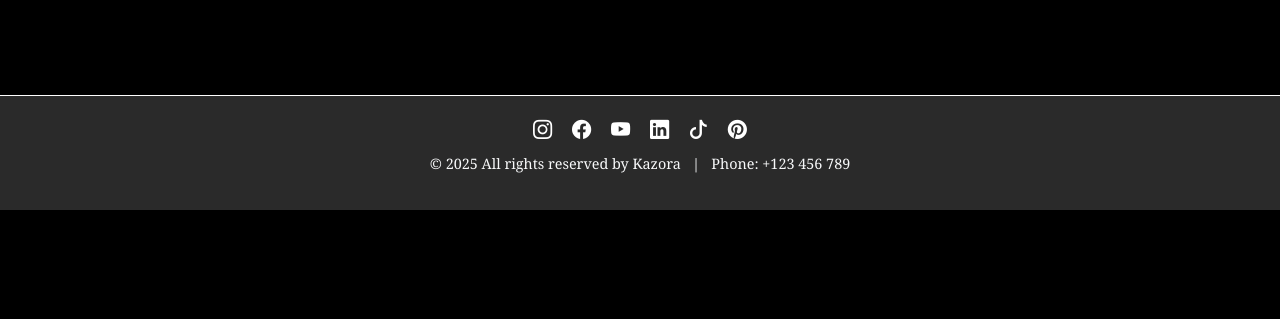
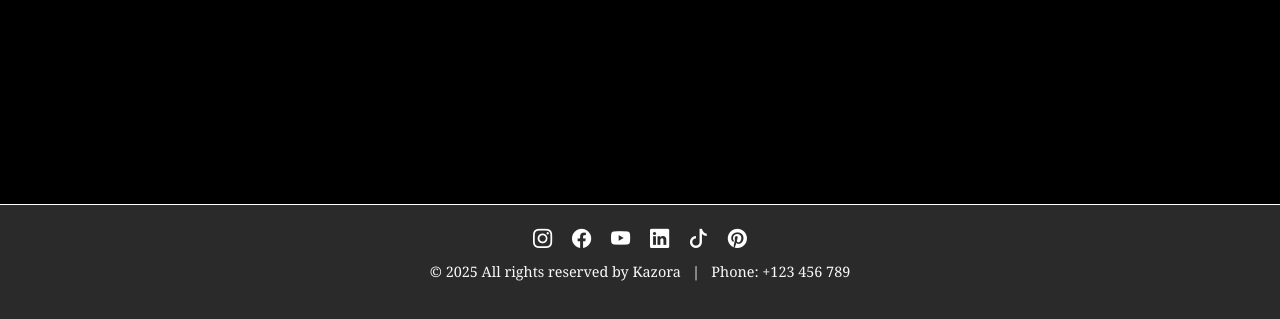
Before and after one commit to KrishnaBihari04/Kazora, a PHP site: page /products.php in a window 1280 px wide. Shown: the part 481-800 px from the top of the page. Run offline with PHP 8.4, Linux system fonts and the light colour scheme; data that the repository does not hold is empty.

Commit message:
products beter gemaakt

```diff
--- a/products.php
+++ b/products.php
@@ -21,6 +21,11 @@ if ($row = $result->fetch_assoc()) {
 $page_title = "Kazora – " . $category_name;
 require 'header.php';
 ?>
+
+<!-- Begin wrapper -->
+<div class="d-flex flex-column min-vh-100 bg-black">
+
+    <!-- Hero -->
     <section class="hero d-flex justify-content-center align-items-center text-center position-relative" style="height: 60vh; background: url('https://i.pinimg.com/originals/b9/4e/18/b94e18ea40626f10bc67eaba042ec415.gif') center center / cover no-repeat;">
         <div class="overlay position-absolute w-100 h-100" style="background: rgba(18, 18, 18, 0.7); top: 0; left: 0;"></div>
         <div class="position-relative z-1">
@@ -28,7 +33,8 @@ require 'header.php';
         </div>
     </section>
 
-<section class="py-5 container">
+    <!-- Producten -->
+    <section class="py-5 container flex-grow-1">
         <div class="row g-4">
             <?php while($row = $result->fetch_assoc()): ?>
                 <div class="col-12 col-sm-6 col-md-4 col-lg-3">
@@ -46,4 +52,6 @@ require 'header.php';
         </div>
     </section>
 
+    <!-- Footer -->
     <?php require 'footer.php'; ?>
+</div>
```
Lines whose indentation alone changed are shown as unchanged.
